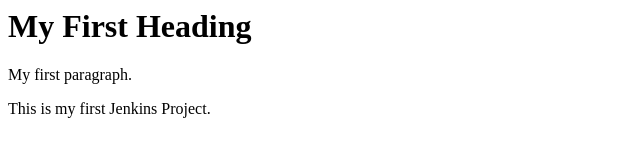
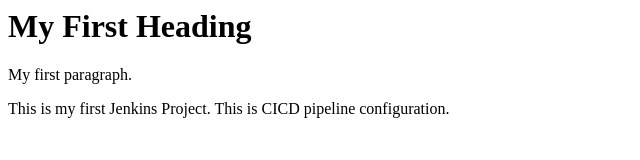
Before and after one commit to Javedf/helloworld, a plain HTML site: page index.html in a window 1280 px wide. Shown: the whole page, without its empty margins (0-640 px from the left). Drawn offline with Linux system fonts and the light colour scheme.

Commit message:
Update index.html

```diff
--- a/index.html
+++ b/index.html
@@ -7,6 +7,8 @@
 
   <r1> This is my first Jenkins Project.</r1>
 
+  <s1> This is CICD pipeline configuration.</s1>
+
 
 </body>
 </html>
```
